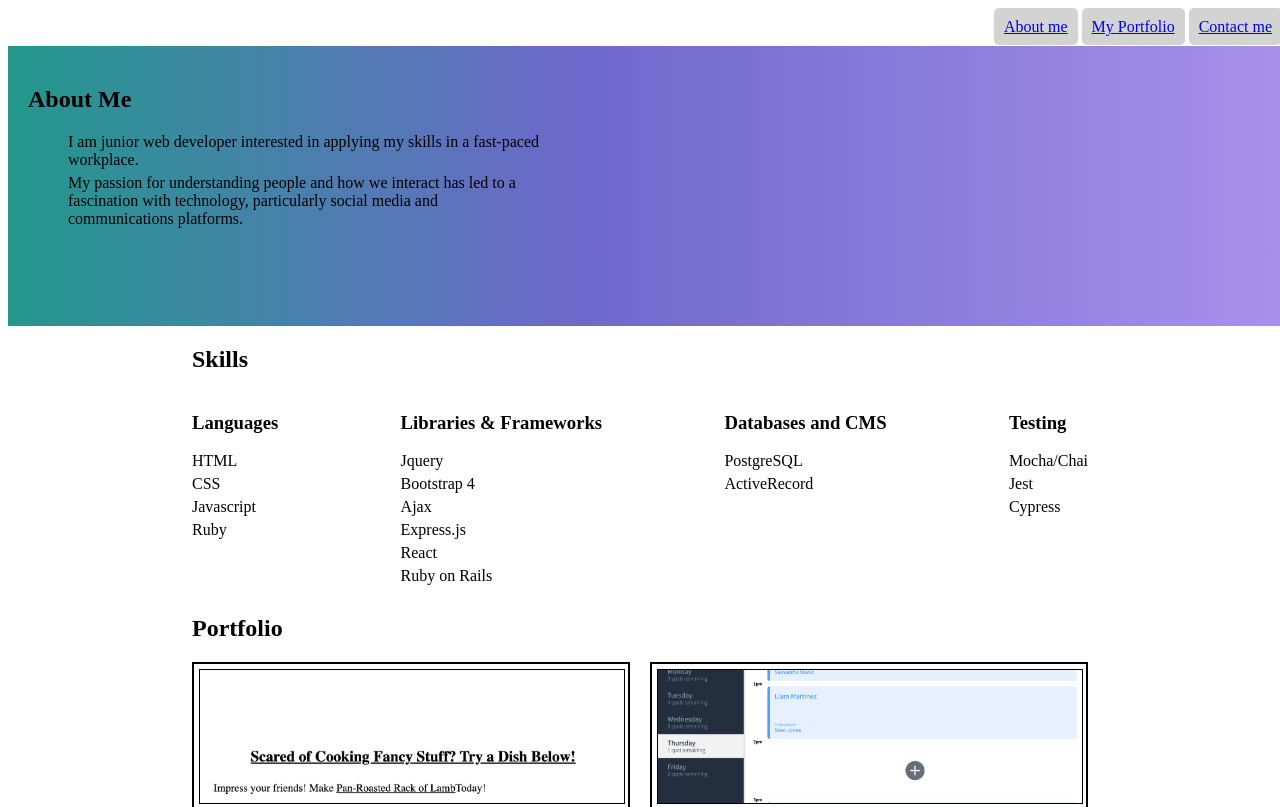
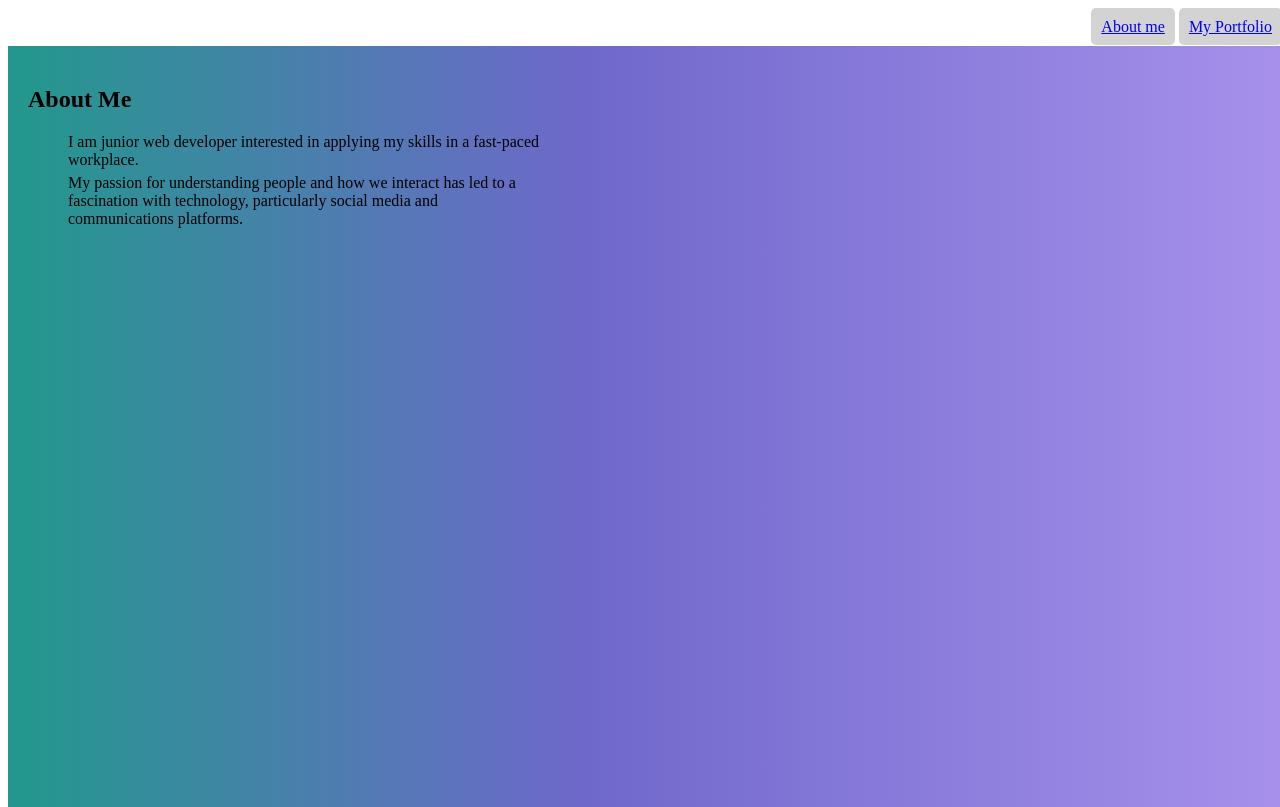
Before and after one commit to CD-Mackay/portfolio, a website: page index.html in a window 1280 px wide. Shown: the top 807 px of the page. Drawn offline with Linux system fonts and the light colour scheme.

Commit message:
style home page

```diff
--- a/index.html
+++ b/index.html
@@ -9,7 +9,6 @@
       <div class="nav-links">
       <a class="nav-link" href="#introduction">About me</a>
       <a class="nav-link" href="#projects">My Portfolio</a>
-      <a class="nav-link" href="#contact">Contact me</a>
     </div>
     </nav>
     <section id="introduction">
--- a/style.css
+++ b/style.css
@@ -1,4 +1,7 @@
 
+html {
+  scroll-behavior: smooth;
+}
 #intro-div {
   padding: 20px;
   width: 40%;
@@ -10,6 +13,7 @@ li {
 }
 
 #introduction {
+  height: 100vh;
   width: 100vw;
   background: rgb(34,152,140);
   background: linear-gradient(90deg, rgba(34,152,140,1) 0%, rgba(111,104,203,1) 45%, rgba(167,145,236,1) 100%);
@@ -21,6 +25,7 @@ li {
   flex-direction: row;
   justify-content: flex-end;
   padding: 10px;
+
 }
 
 .nav-link {
@@ -35,9 +40,6 @@ li {
 }
 
 footer {
-  /* position: fixed;
-  left: 0;
-  bottom: 0; */
   width: 100%;
 }
 
@@ -89,7 +91,7 @@ footer {
 .wrapper {
   display: flex;
   flex-flow: row wrap;
-  justify-content: space-between;
+  justify-content: space-around;
   margin: auto;
   list-style: none;
   text-align: left;
```
